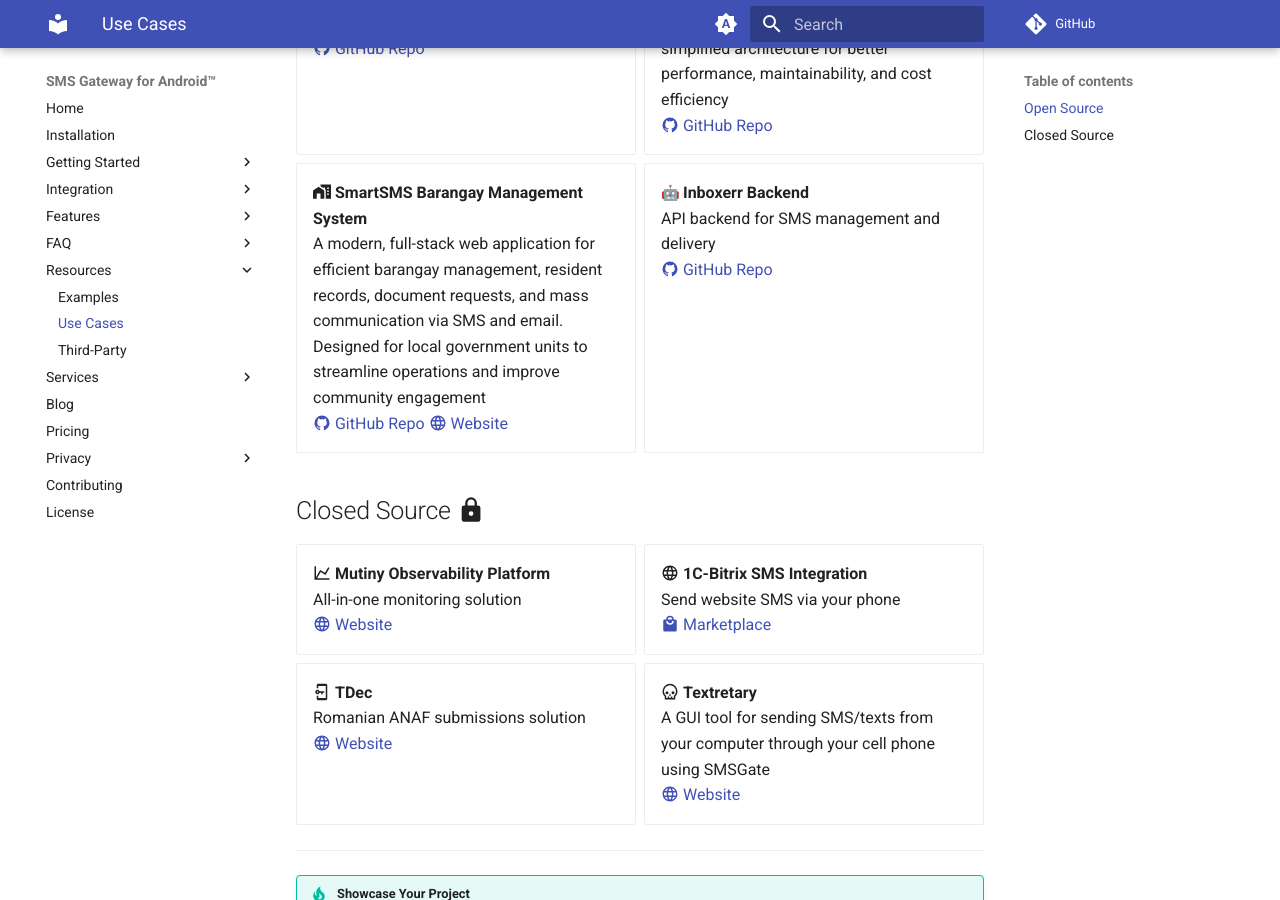
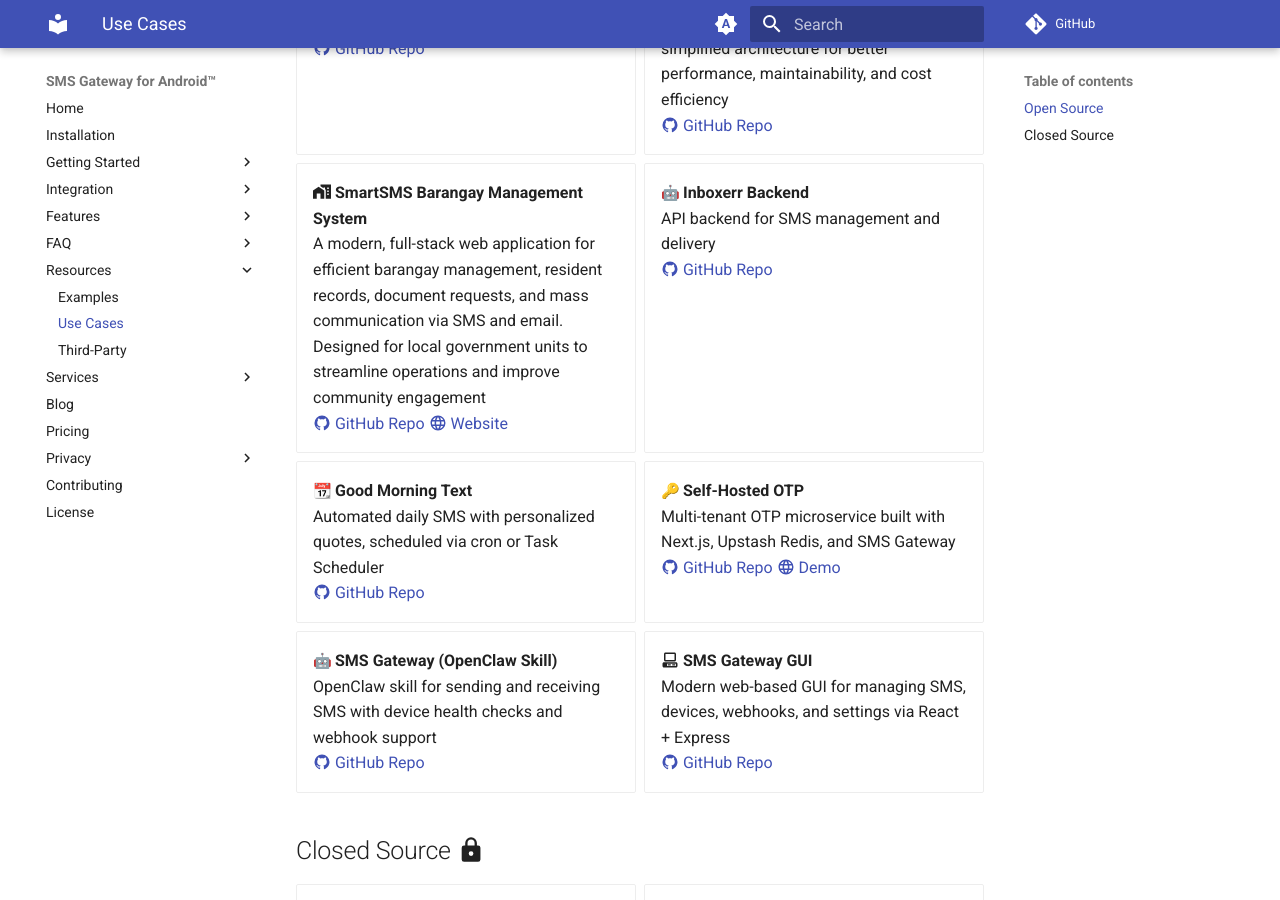
Before and after one commit to android-sms-gateway/docs-web, an MkDocs documentation site: the page built from docs/resources/use-cases.md, in a window 1280 px wide and 900 px high, scrolled down 1374 px. Built offline with MkDocs 1.6.1 and Material for MkDocs 9.7.7, drawn with Linux system fonts in a browser that asks for light colours; emoji names are drawn with the system emoji font; comment, search, counter and statistics services are not loaded; some of the changed text lies outside the part shown.

Commit message:
[resources] add new use cases

```diff
--- a/docs/resources/use-cases.md
+++ b/docs/resources/use-cases.md
@@ -76,6 +76,23 @@
   API backend for SMS management and delivery
   [:material-github: GitHub Repo](https://github.com/QU35710N-7/inboxerr-BACKEND)
 
+- :calendar: **Good Morning Text**
+  Automated daily SMS with personalized quotes, scheduled via cron or Task Scheduler
+  [:material-github: GitHub Repo](https://github.com/sostrin67/good-morning-text)
+
+- :key: **Self-Hosted OTP**
+  Multi-tenant OTP microservice built with Next.js, Upstash Redis, and SMS Gateway
+  [:material-github: GitHub Repo](https://github.com/Soah1312/self-hosted-otp)
+  [:material-web: Demo](https://sms-service-xi.vercel.app/)
+
+- :robot: **SMS Gateway (OpenClaw Skill)**
+  OpenClaw skill for sending and receiving SMS with device health checks and webhook support
+  [:material-github: GitHub Repo](https://github.com/minstn/sms-gateway)
+
+- :material-desktop-classic: **SMS Gateway GUI**
+  Modern web-based GUI for managing SMS, devices, webhooks, and settings via React + Express
+  [:material-github: GitHub Repo](https://github.com/Meir553/sms-gate-gui)
+
 
 </div>
 
```
Also changed, not shown: other parts of docs/resources/use-cases.md (+1 -1 lines).
